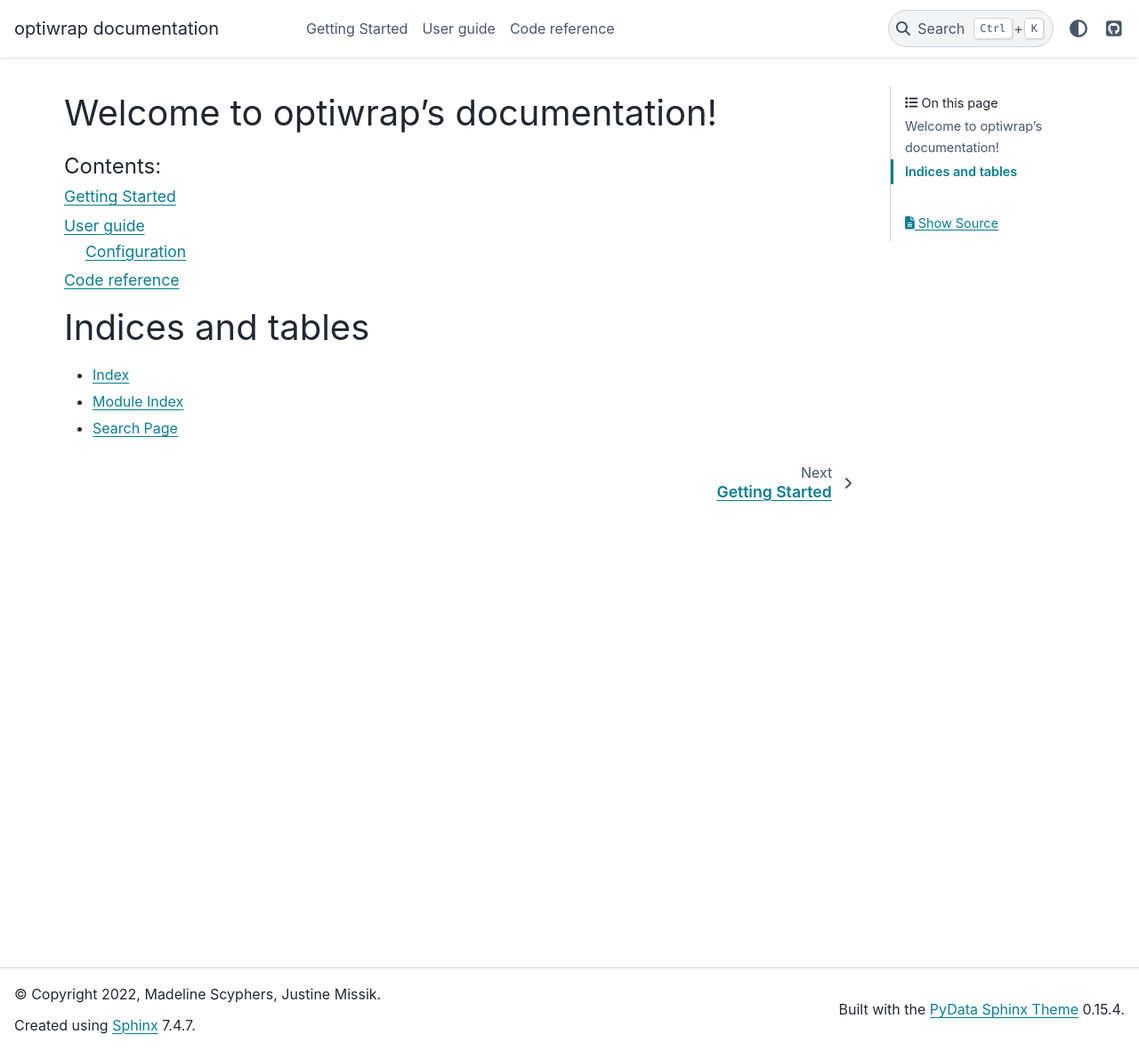
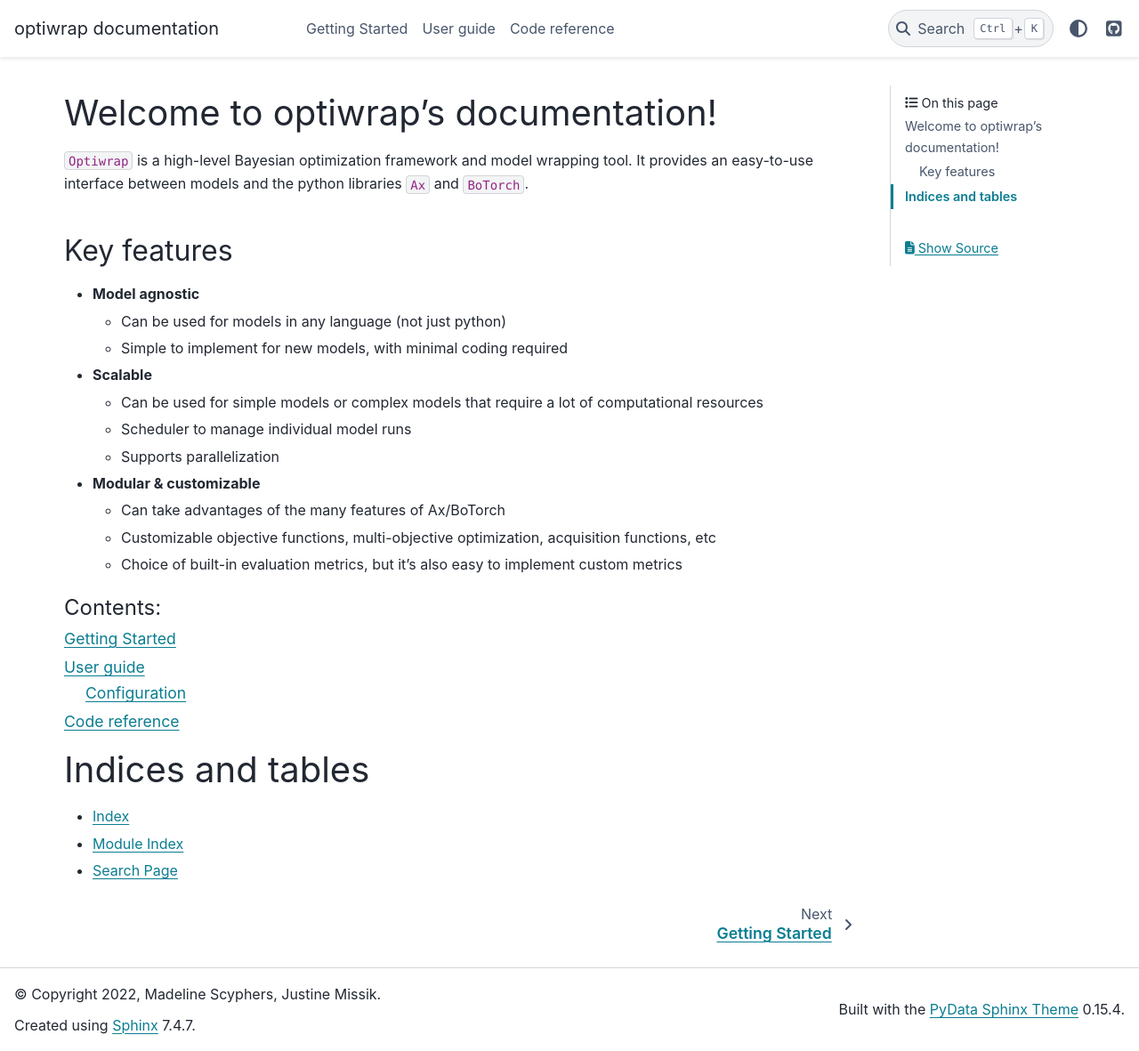
Before and after one commit to madeline-scyphers/boa, a Sphinx documentation site: the page built from docs/index.rst, in a window 1280 px wide and 1181 px high. Shown: the whole window at 89% size. Built offline with Sphinx 7.4.7 and the PyData theme 0.15.4, drawn with Linux system fonts in a browser that asks for light colours.

Commit message:
Add overview to home page

```diff
--- a/docs/index.rst
+++ b/docs/index.rst
@@ -1,5 +1,28 @@
 Welcome to optiwrap's documentation!
 ====================================
+
+``Optiwrap`` is a high-level Bayesian optimization framework and model wrapping tool. It provides an easy-to-use interface
+between models and the python libraries ``Ax`` and ``BoTorch``.
+
+Key features
+------------
+- **Model agnostic**
+
+  - Can be used for models in any language (not just python)
+  - Simple to implement for new models, with minimal coding required
+
+- **Scalable**
+
+  - Can be used for simple models or complex models that require a lot of computational resources
+  - Scheduler to manage individual model runs
+  - Supports parallelization
+
+- **Modular & customizable**
+
+  - Can take advantages of the many features of Ax/BoTorch
+  - Customizable objective functions, multi-objective optimization, acquisition functions, etc
+  - Choice of built-in evaluation metrics, but it’s also easy to implement custom metrics
+
 
 .. toctree::
    :maxdepth: 2
```
